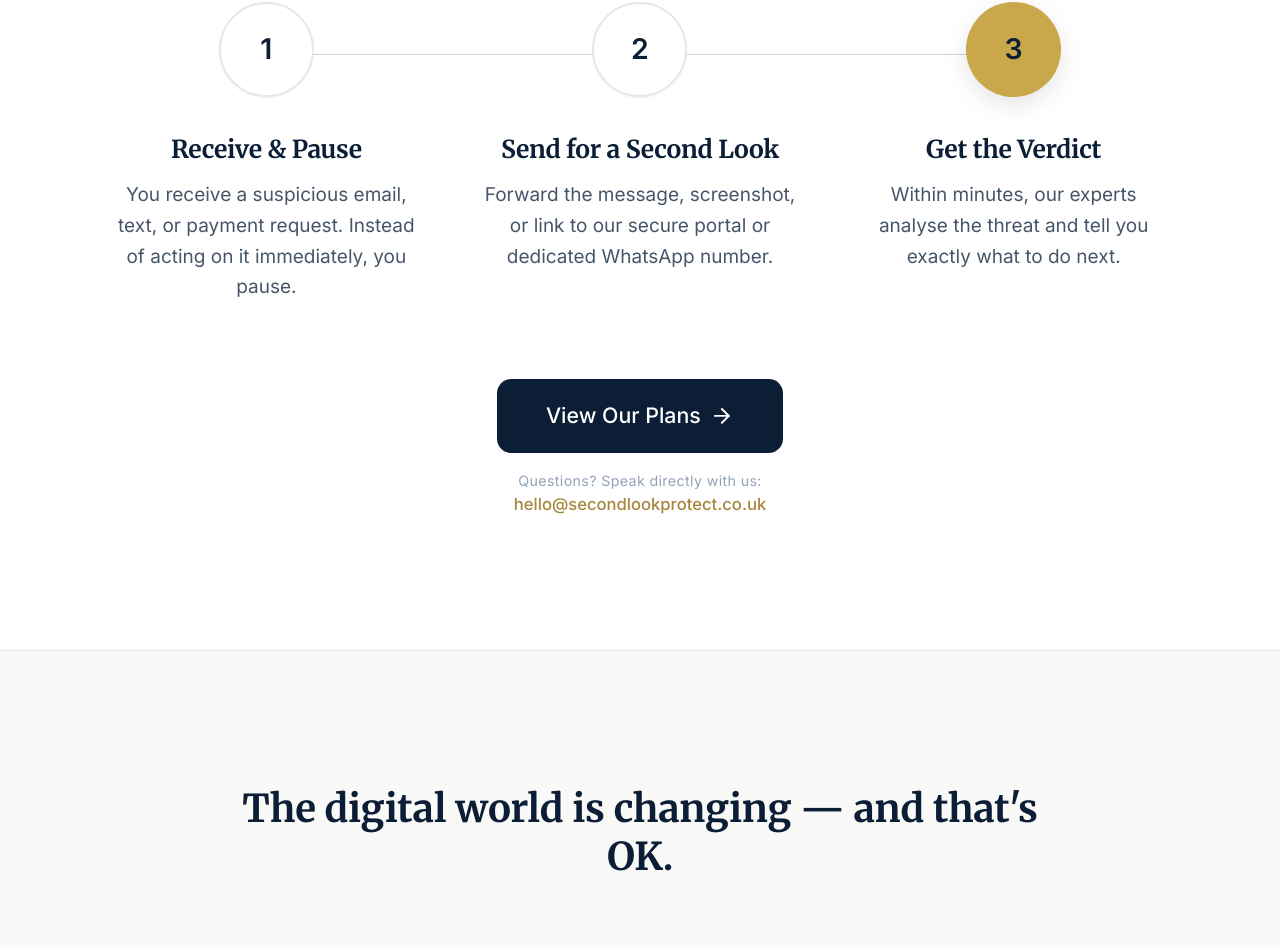
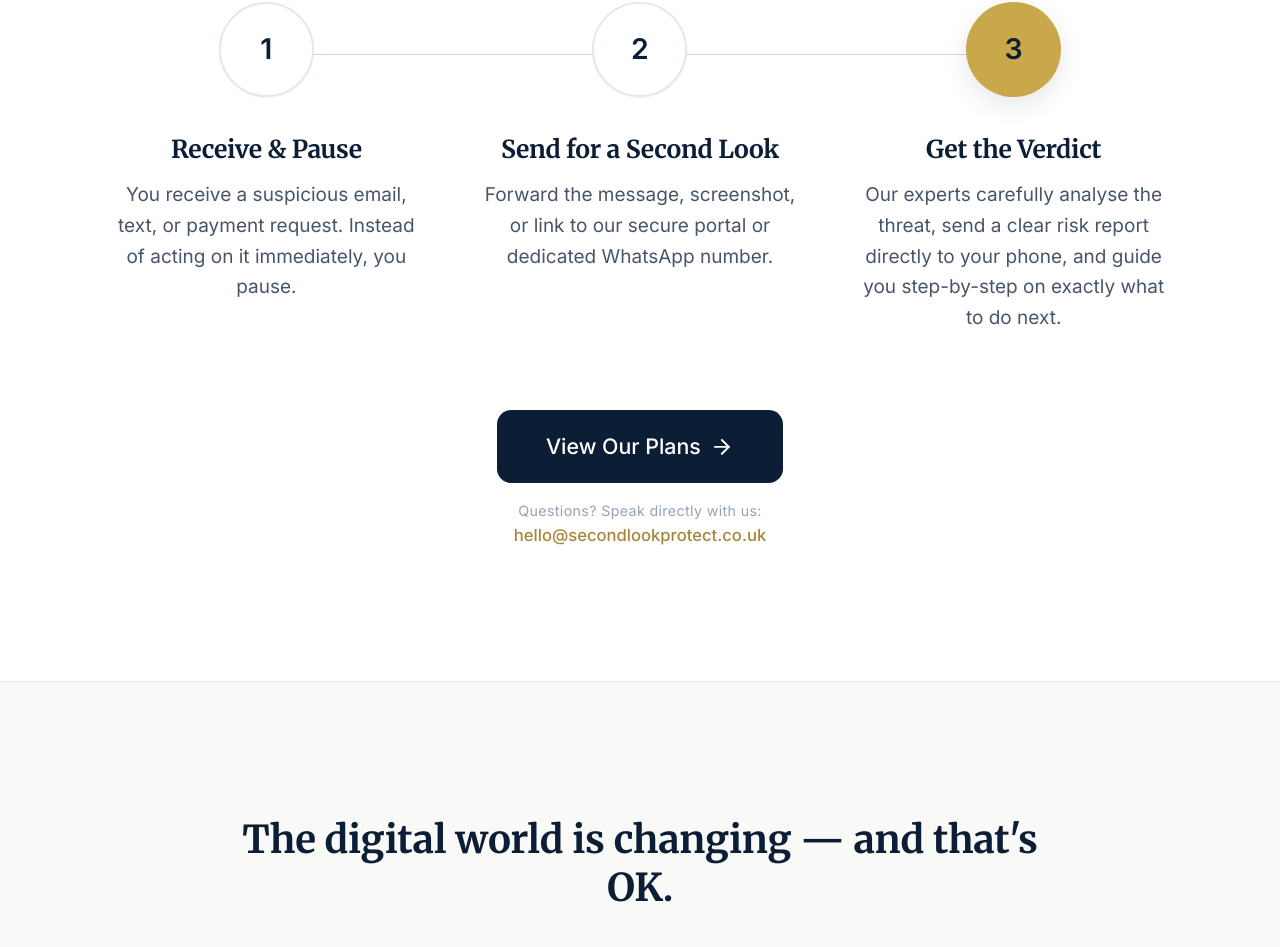
Before and after one commit to krowan444/Second-Look-Protect, a React (Vite) app: page / in a window 1280 px wide. Shown: the part 4142-5089 px from the top of the page. Built offline with nearby package versions, Linux system fonts and the light colour scheme; no server answers.

Commit message:
Update Step 3 description text in How It Works section

```diff
--- a/src/App.tsx
+++ b/src/App.tsx
@@ -680,7 +680,7 @@ export default function App() {
             {
               step: '3',
               title: 'Get the Verdict',
-              body: 'Within minutes, our experts analyse the threat and tell you exactly what to do next.',
+              body: 'Our experts carefully analyse the threat, send a clear risk report directly to your phone, and guide you step-by-step on exactly what to do next.',
               gold: true,
             },
           ].map(({ step, title, body, gold }) => (
```
